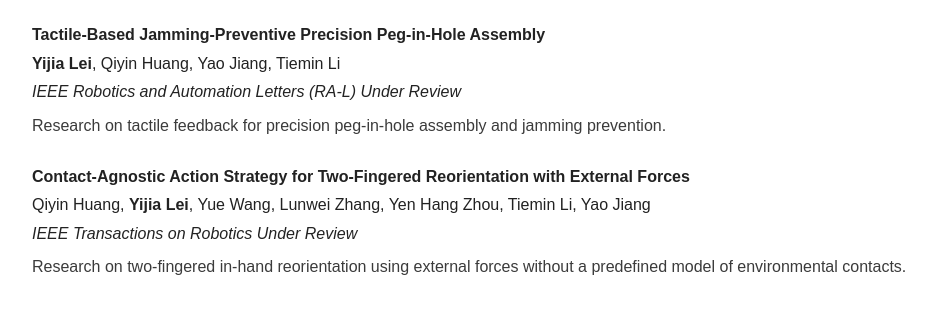
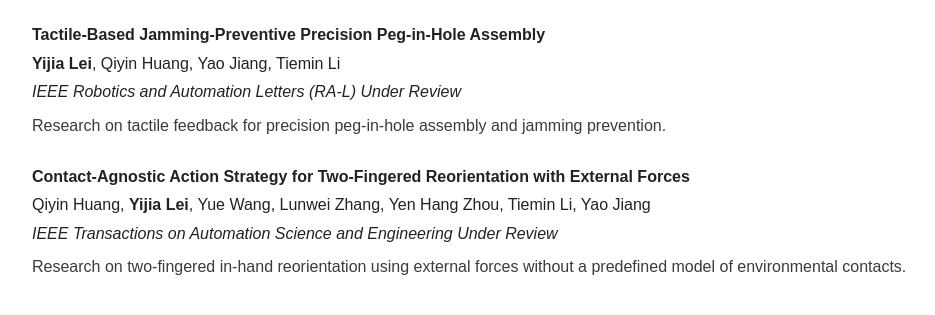
Before and after one commit to leiyj23/leiyj23.github.io, a plain HTML site: page index.html in a window 1280 px wide. Shown: the part 1563-1878 px from the top of the page, without its empty margins (150-1085 px from the left). Drawn offline with Linux system fonts and the light colour scheme.

Commit message:
Restore Contact-Agnostic manuscript venue

```diff
--- a/index.html
+++ b/index.html
@@ -98,7 +98,7 @@
       <article class="publication" id="contact-agnostic" aria-labelledby="contact-agnostic-title">
         <h3 id="contact-agnostic-title">Contact-Agnostic Action Strategy for Two-Fingered Reorientation with External Forces</h3>
         <p class="authors">Qiyin Huang, <strong>Yijia Lei</strong>, Yue Wang, Lunwei Zhang, Yen Hang Zhou, Tiemin Li, Yao Jiang</p>
-        <p class="venue"><em>IEEE Transactions on Robotics Under Review</em></p>
+        <p class="venue"><em>IEEE Transactions on Automation Science and Engineering Under Review</em></p>
         <p class="summary">Research on two-fingered in-hand reorientation using external forces without a predefined model of environmental contacts.</p>
       </article>
     </section>
```
